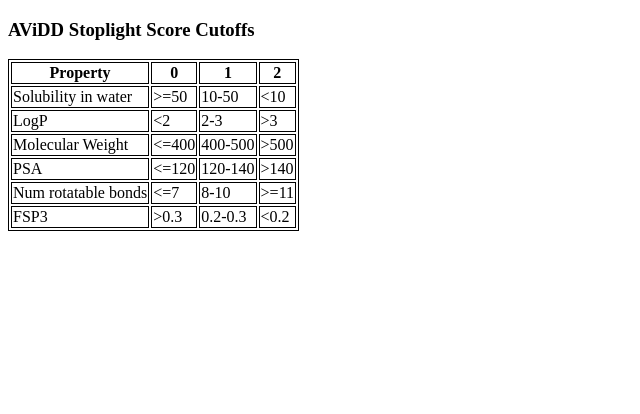
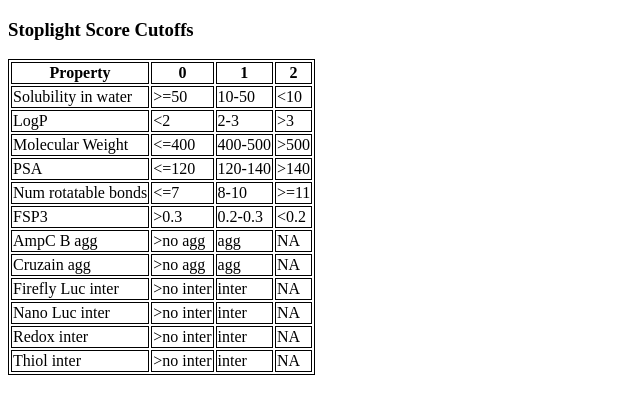
Before and after one commit to jimmyjbling/Stoplight, a Flask app: page /score-cutoff in a window 1280 px wide. Shown: the top 414 px of the page, without its empty margins (0-640 px from the left). Run offline with Flask 2, Linux system fonts and the light colour scheme.

Commit message:
updated html

```diff
--- a/templates/score_table.html
+++ b/templates/score_table.html
@@ -11,7 +11,7 @@
 </head>
 
 <body>
-    <h3>AViDD Stoplight Score Cutoffs</h3>
+    <h3>Stoplight Score Cutoffs</h3>
     <table>
         <tr>
             <th>Property</th>
@@ -55,6 +55,42 @@
             <td>0.2-0.3</td>
             <td><0.2</td>
         </tr>
+        <tr>
+            <td>AmpC B agg</td>
+            <td>>no agg</td>
+            <td>agg</td>
+            <td>NA</td>
+        </tr>
+        <tr>
+            <td>Cruzain agg</td>
+            <td>>no agg</td>
+            <td>agg</td>
+            <td>NA</td>
+        </tr>
+        <tr>
+            <td>Firefly Luc inter</td>
+            <td>>no inter</td>
+            <td>inter</td>
+            <td>NA</td>
+        </tr>
+        <tr>
+            <td>Nano Luc inter</td>
+            <td>>no inter</td>
+            <td>inter</td>
+            <td>NA</td>
+        </tr>
+        <tr>
+            <td>Redox inter</td>
+            <td>>no inter</td>
+            <td>inter</td>
+            <td>NA</td>
+        </tr>
+        <tr>
+            <td>Thiol inter</td>
+            <td>>no inter</td>
+            <td>inter</td>
+            <td>NA</td>
+        </tr>
     </table>
 </body>
 </html>
```
Also changed, not shown: templates/index.html (+11 -0 lines).
